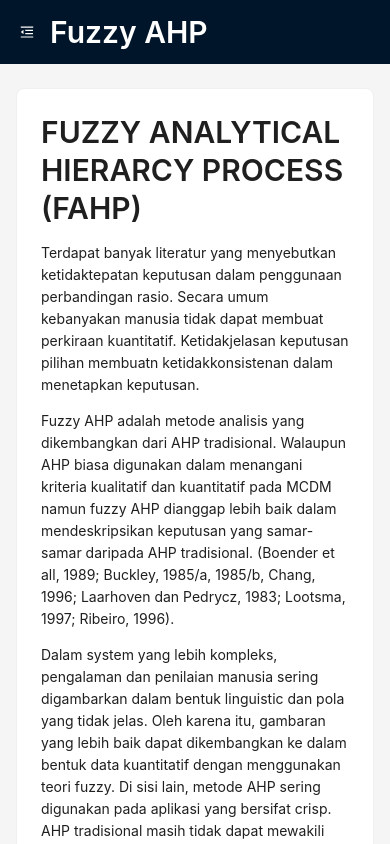
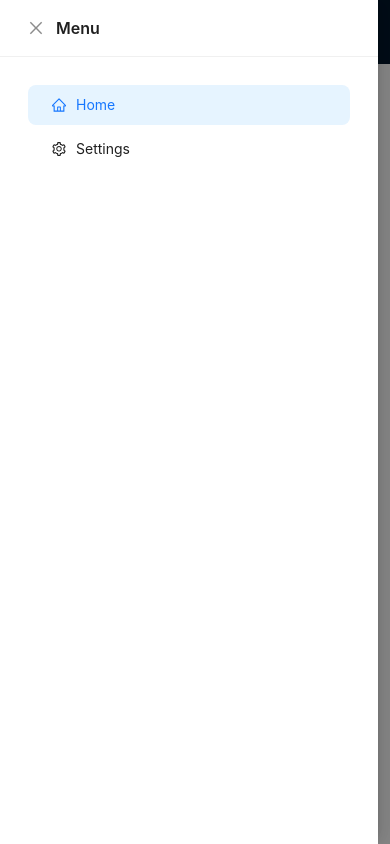
Before and after one commit to quenzvezda/fuzzy-ahp-react, a React (Create React App) app: page / in a window 390 px wide. Both pictures are taken after a click on the element 27 px from the left and 31 px from the top of the page. Shown: the top 844 px of the page. Built offline with nearby package versions, Linux system fonts and the light colour scheme.

Commit message:
Edit Side Menu
- Add side menu close button in mobile view
- Replace deprecated code

```diff
--- a/src/components/Header/index.js
+++ b/src/components/Header/index.js
@@ -4,13 +4,13 @@ import { MenuFoldOutlined, MenuUnfoldOutlined } from '@ant-design/icons';
 
 const { Header } = Layout;
 
-const AppHeader = ({ collapsed, toggle }) => {
+const AppHeader = ({ collapsed, toggle, showDrawer }) => {
     return (
         <Header className="header flex items-center py-0 px-5 h-13">
             <div className="lg:hidden">
                 {React.createElement(collapsed ? MenuUnfoldOutlined : MenuFoldOutlined, {
                     className: 'trigger text-white',
-                    onClick: toggle,
+                    onClick: showDrawer,
                 })}
             </div>
             <h3 className="text-white m-0 text-3xl font-semibold ml-4">Fuzzy AHP</h3>
--- a/src/components/SideMenu/index.js
+++ b/src/components/SideMenu/index.js
@@ -3,19 +3,26 @@ import { Menu } from 'antd';
 import { HomeOutlined, SettingOutlined } from '@ant-design/icons';
 
 const AppSideMenu = () => {
+    const menuItems = [
+        {
+            key: '1',
+            icon: <HomeOutlined />,
+            label: 'Home',
+        },
+        {
+            key: '2',
+            icon: <SettingOutlined />,
+            label: 'Settings',
+        },
+    ];
+
     return (
         <Menu
             mode="inline"
             defaultSelectedKeys={['1']}
+            items={menuItems}
             style={{ height: '100%', borderRight: 0 }}
-        >
-            <Menu.Item key="1" icon={<HomeOutlined />}>
-                Home
-            </Menu.Item>
-            <Menu.Item key="2" icon={<SettingOutlined />}>
-                Settings
-            </Menu.Item>
-        </Menu>
+        />
     );
 };
 
--- a/src/pages/HomePage/index.js
+++ b/src/pages/HomePage/index.js
@@ -1,5 +1,5 @@
 import React, { useState } from 'react';
-import { Layout } from 'antd';
+import { Layout, Drawer } from 'antd';
 import AppHeader from '../../components/Header';
 import HomePageContent from './HomePageContent';
 import AppSideMenu from '../../components/SideMenu';
@@ -8,14 +8,23 @@ const { Content, Sider } = Layout;
 
 const HomePage = () => {
     const [collapsed, setCollapsed] = useState(true);
+    const [open, setOpen] = useState(false); // Mengganti visible dengan open
 
     const toggleCollapsed = () => {
         setCollapsed(!collapsed);
     };
 
+    const showDrawer = () => {
+        setOpen(true);
+    };
+
+    const onClose = () => {
+        setOpen(false);
+    };
+
     return (
         <Layout className="min-h-screen">
-            <AppHeader collapsed={collapsed} toggle={toggleCollapsed} />
+            <AppHeader collapsed={collapsed} toggle={toggleCollapsed} showDrawer={showDrawer} />
             <Layout>
                 <Sider
                     width={200}
@@ -26,6 +35,16 @@ const HomePage = () => {
                 >
                     <AppSideMenu />
                 </Sider>
+                <Drawer
+                    title="Menu"
+                    placement="left"
+                    closable={true}
+                    onClose={onClose}
+                    open={open}
+                    className="lg:hidden"
+                >
+                    <AppSideMenu />
+                </Drawer>
                 <Content className="mt-6 mx-4">
                     <HomePageContent />
                 </Content>
```
